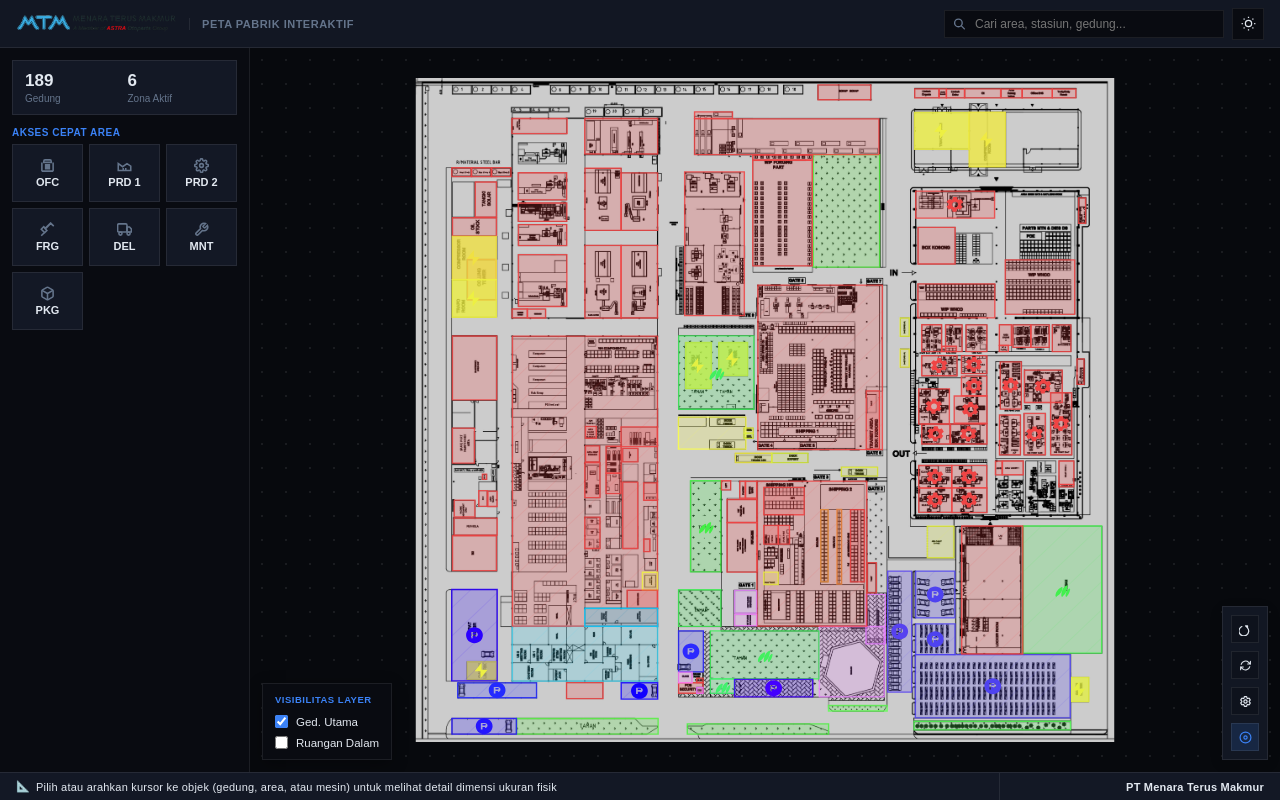
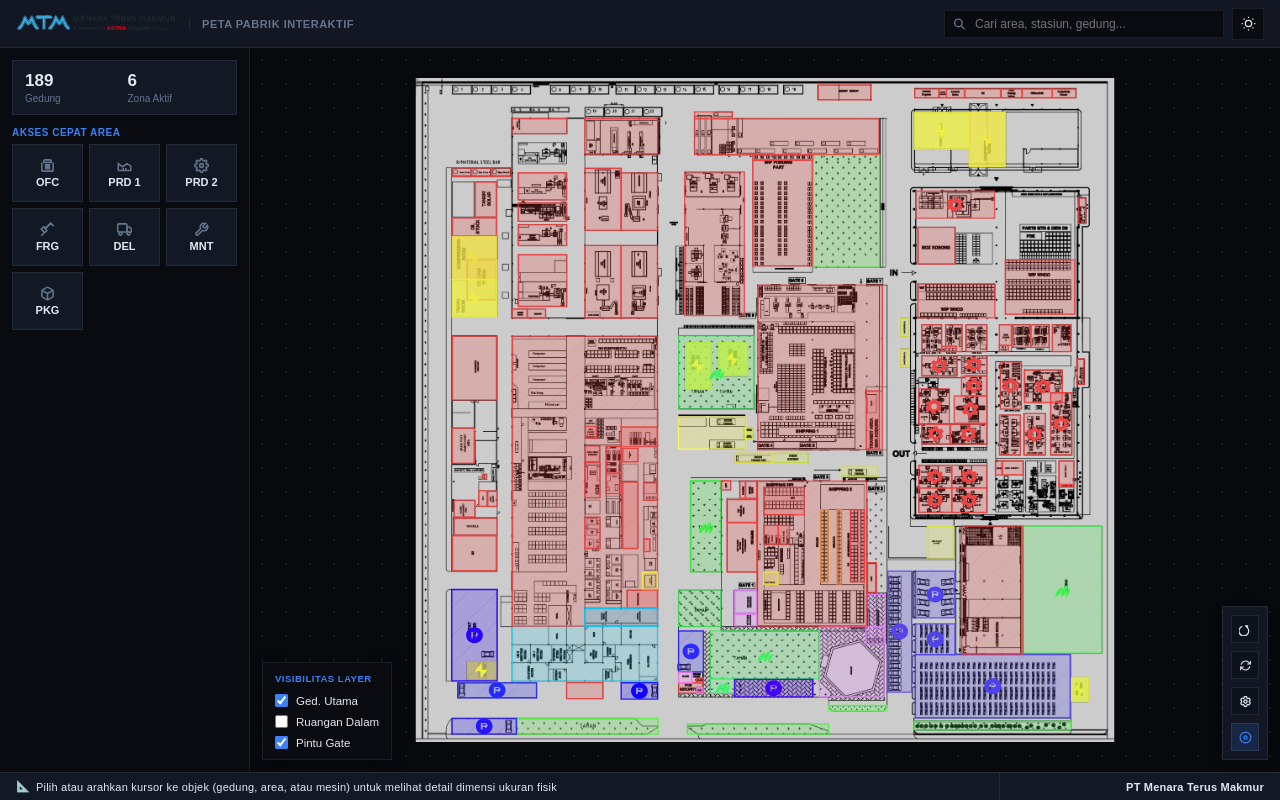
Before and after one commit to RafiMlnf/MTM-MAP, a Next.js app: page / in a window 1280 px wide. Built offline with nearby package versions, Linux system fonts and the light colour scheme; a web font is replaced by a local one.

Commit message:
feat: add checkbox in bottom-left visibility panel to toggle showing/hiding gate layers

```diff
--- a/src/components/Map.tsx
+++ b/src/components/Map.tsx
@@ -100,6 +100,22 @@ export default function Map({
   const rotationRef = useRef(rotation);
   // Flag: when true, ResizeObserver won't override position with handleReset
   const restoredFromSessionRef = useRef(false);
+
+  const [showGates, setShowGates] = useState(() => {
+    try {
+      const v = sessionStorage.getItem('mtm_show_gates');
+      return v !== null ? v === 'true' : true;
+    } catch {
+      return true;
+    }
+  });
+
+  const handleToggleGates = (val: boolean) => {
+    setShowGates(val);
+    try {
+      sessionStorage.setItem('mtm_show_gates', String(val));
+    } catch (_) {}
+  };
 
   useEffect(() => {
     rotationRef.current = rotation;
@@ -452,6 +468,15 @@ export default function Map({
           />
           <span>Ruangan Dalam</span>
         </label>
+        <label style={{ display: 'flex', alignItems: 'center', gap: '8px', cursor: 'pointer', fontSize: '11.5px', color: 'var(--text-main)', userSelect: 'none' }}>
+          <input
+            type="checkbox"
+            checked={showGates}
+            onChange={(e) => handleToggleGates(e.target.checked)}
+            style={{ cursor: 'pointer', accentColor: 'var(--primary)' }}
+          />
+          <span>Pintu Gate</span>
+        </label>
       </div>
       {/* Zoom controls floating on map */}
       {focusBuildingId && (
@@ -800,7 +825,7 @@ export default function Map({
             />
           )}
           {/* Gate shapes rendered on top of everything else */}
-          {activeView === 'satellite' && buildings.filter(b => b.isGate).map((bld, idx) => {
+          {showGates && activeView === 'satellite' && buildings.filter(b => b.isGate).map((bld, idx) => {
             const isSelected = selectedBuildingId === bld.id;
             const isHovered = hoveredId === bld.id;
             return (
@@ -816,7 +841,7 @@ export default function Map({
                   points={bld.points}
                   fill="none"
                   stroke="#ff7800"
-                  strokeWidth={isSelected ? 2.0 : 1.4}
+                  strokeWidth={isSelected ? 1.0 : 0.65}
                   strokeLinecap="round"
                   strokeLinejoin="round"
                   style={{ strokeOpacity: isSelected || isHovered ? 1 : 0.9 }}
@@ -826,7 +851,7 @@ export default function Map({
                   points={bld.points}
                   fill="none"
                   stroke="#ffea00"
-                  strokeWidth={isSelected ? 1.0 : 0.7}
+                  strokeWidth={isSelected ? 0.55 : 0.35}
                   strokeLinecap="round"
                   strokeLinejoin="round"
                   style={{ strokeOpacity: 1 }}
@@ -835,8 +860,7 @@ export default function Map({
             );
           })}
 
-
-          {mainGate && (
+          {showGates && mainGate && (
             <g
               transform={`translate(${mainGate.x}, ${mainGate.y})`}
               style={{ cursor: 'pointer' }}
```
